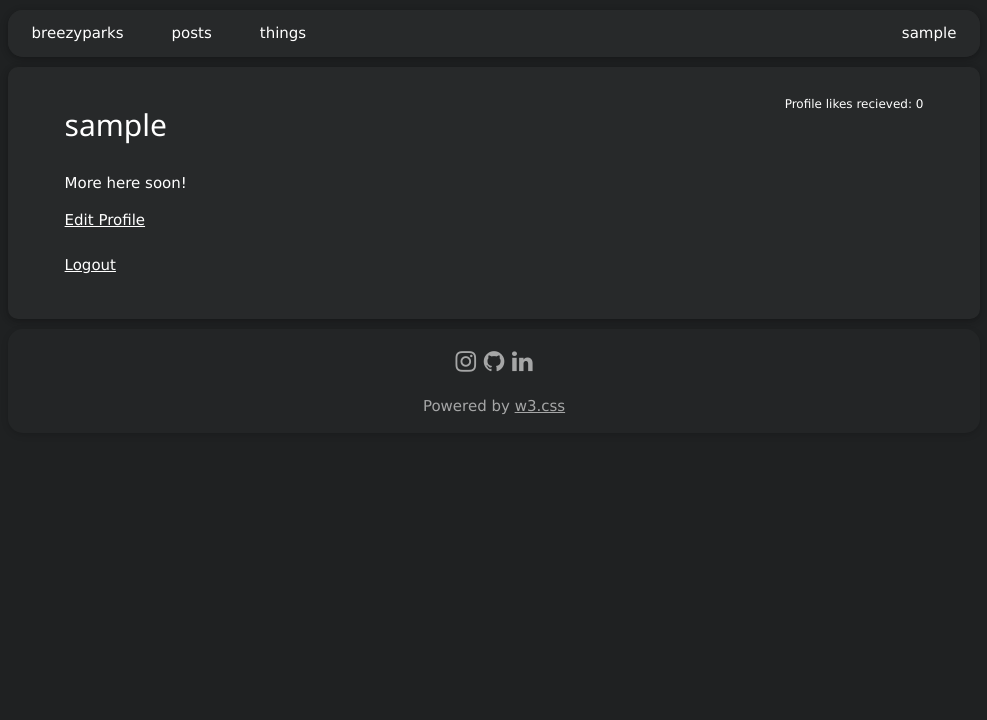
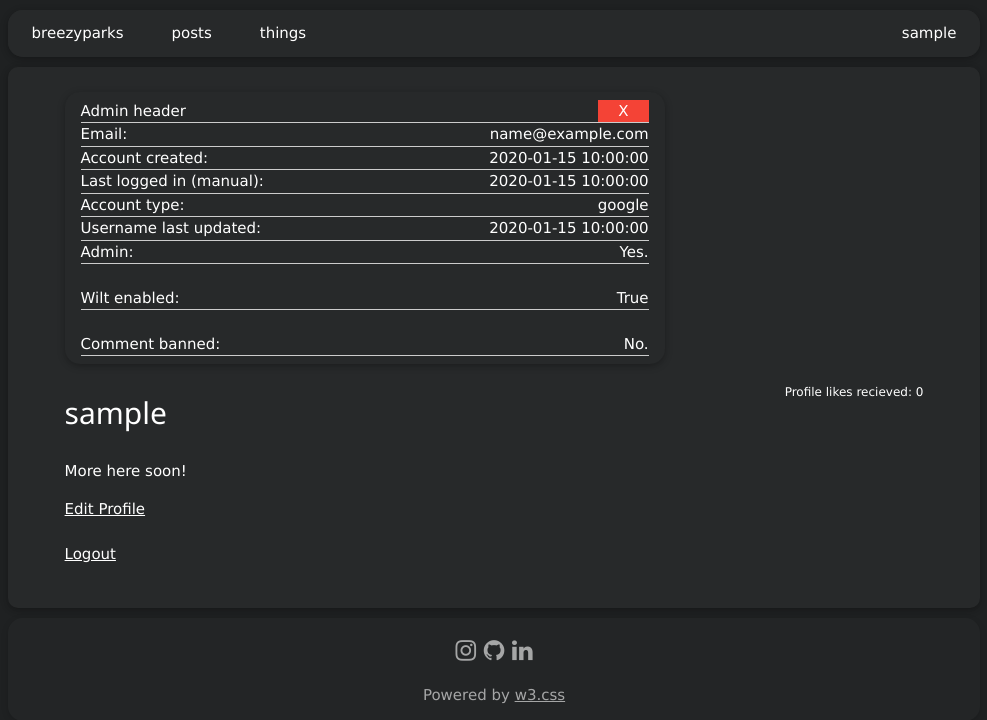
Before and after one commit to H-R-B-Y/BreezyParks, a Flask app: page /profile in a window 1280 px wide. Shown: the top 720 px of the page, without its empty margins (146-1133 px from the left). Run offline with Flask 3, Linux system fonts and the light colour scheme; a user stored in the database is signed in; tables that the repository leaves empty hold one stand-in row (values such as "Sample post").

Commit message:
Added admin header to profile page

```diff
--- a/app/api_v1/__init__.py
+++ b/app/api_v1/__init__.py
@@ -16,7 +16,7 @@ For token holders:
 
 api_v1_bp = Blueprint("api_v1", __name__)
 
-def _add_api_version_header(response):
+def _add_api_version_header(*response):
 	"""
 	Helper function to add the API-Version header to the response.
 	"""
--- a/app/schema.py
+++ b/app/schema.py
@@ -247,7 +247,8 @@ class SpotifyToken(db.Model):
 			print("Failed to refresh token")
 			return False
 		self.access_token = response.json().get("access_token")
-		self.refresh_token = response.json().get("refresh_token")
+		refresh_token = response.json().get("refresh_token")
+		self.refresh_token = refresh_token if refresh_token else self.refresh_token
 		self.access_expires = datetime.utcnow() + timedelta(seconds=response.json().get("expires_in"))
 		self.updated_at = datetime.utcnow()
 		db.session.add(self)
--- a/app/spotify_stuff/auth_routes.py
+++ b/app/spotify_stuff/auth_routes.py
@@ -30,7 +30,7 @@ def spotify_register():
 	"""
 	if current_user.spotify_token \
 		and current_user.spotify_token.refresh_token \
-		and current_user.spotify_token.epired == False:
+		and current_user.spotify_token.expired == False:
 		flash("Spotify account already linked", "info")
 		return redirect(url_for("profile"))
 	return render_template("spotify_stuff/spotify_stuff.html.jinja", auth_url=get_auth_route())
--- /dev/null
+++ b/app/templates/admin_area/partials/admin_profile_header.html.jinja
@@ -0,0 +1,151 @@
+{% if current_user.is_authenticated and current_user.is_admin and user is defined and user.is_authenticated %}
+
+<div id="profile-admin-header" class="w3-container w3-auto w3-card w3-margin-bottom w3-padding" style="max-width: 600px;border-radius: 15px;">
+	<div class="w3-cell-row w3-border-bottom">
+		<div class="w3-cell"><a>Admin header</a></div>
+		<div class="w3-cell w3-red w3-center" onclick="unfold_something('profile-admin-header')">X</div>
+	</div>
+	<div class="w3-cell-row w3-border-bottom">
+		<div class="w3-cell">Email: </div>
+		<div class="w3-cell w3-right-align">{{ user.email }}</div>
+	</div>
+
+	<div class="w3-cell-row w3-border-bottom">
+		<div class="w3-cell">Account created: </div>
+		<div class="w3-cell w3-right-align">{{ user.created_date }}</div>
+	</div>
+
+	<div class="w3-cell-row w3-border-bottom">
+		<div class="w3-cell">Last logged in (manual): </div>
+		<div class="w3-cell w3-right-align">{{ user.last_login_date }}</div>
+	</div>
+
+	<div class="w3-cell-row w3-border-bottom">
+		<div class="w3-cell">Account type: </div>
+		{% if user.google_id%}
+				<div class="w3-cell w3-right-align">google</div>
+		{% elif user.github_id %}
+				<div class="w3-cell w3-right-align">github</div>
+		{% else %}
+				<div class="w3-cell w3-right-align">local</div>
+		{% endif %}
+	</div>
+
+	<div class="w3-cell-row w3-border-bottom">
+		<div class="w3-cell">Username last updated: </div>
+		<div class="w3-cell w3-right-align">{{ user.username_last_updated }}</div>
+	</div>
+
+	<div class="w3-cell-row w3-border-bottom">
+		<div class="w3-cell">Admin: </div>
+		<div class="w3-cell w3-right-align">{% if user.is_admin %}Yes.{% else %}No.{% endif %}</div>
+	</div>
+	<br/>
+
+
+	<div id="wilt-header" class="w3-cell-row w3-border-bottom" onclick="unfold_something('spotify-info-accordian')">
+		<div class="w3-cell">Wilt enabled: </div>
+		<div id="wilt-toggle-text" class="w3-cell w3-right-align">{{ user.wilt_enabled }}</div>
+	</div>
+
+		<div id="spotify-info-accordian" class="w3-hide">
+			{% if user.wilt_enabled and user.spotify_token %}
+				<div class="w3-cell-row w3-border-bottom">
+					<div class="w3-cell">Last updated: </div>
+					<div class="w3-cell w3-right-align">{{ user.spotify_token.updated_at }}</div>
+				</div>
+				<div class="w3-cell-row w3-border-bottom">
+					<div class="w3-cell">Token expires at: </div>
+					<div class="w3-cell w3-right-align">{{ user.spotify_token.access_expires }}</div>
+				</div>
+			{% endif %}
+			<div class="w3-border-bottom w3-auto w3-center">
+				<a href="javascript:toggle_wilt();"
+				class="w3-button w3-margin-top">
+					<div id="wilt_toggle_button" class="my-hover-lilac">
+						{% if user.wilt_enabled %}
+						Disable wilt
+						{% else %}
+						Enable wilt
+						{% endif %}
+					</div>
+				</a>
+			</div>
+		</div>
+	<br/>
+	<div class="w3-border-bottom">
+	<div class="w3-cell-row" onclick="unfold_something('ban-comment-accordian')">
+		<div class="w3-cell">Comment banned: </div>
+		<div id="ban-comment-text" class="w3-cell w3-right-align">{% if user.can_comment%}No.{% else %}Yes.{% endif %}</div>
+	</div>
+	<div id="ban-comment-accordian" style="max-width:200px;" class="w3-auto w3-center w3-hide">
+		<a href="javascript:ban_comment();"
+		class="w3-button w3-margin-top">
+			<div id="ban-comment-button" class="my-hover-lilac">
+			{% if user.can_comment %}
+				Ban comment
+			{% else %}
+				Unban comment
+			{% endif %}
+			</div>
+		</a>
+	</div>
+	</div>
+</div>
+<script>
+	async function unfold_something(id_to_unfold)
+	{
+		const unfoldable = document.getElementById(id_to_unfold);
+		if (unfoldable.classList.contains("w3-hide"))
+		{
+			unfoldable.classList.remove("w3-hide");
+		}
+		else
+		{
+			unfoldable.classList.add("w3-hide");
+		}
+	}
+	async function ban_comment()
+	{
+		const user_id = {{ user.id }};
+		try {
+			const response = await fetch("{{ url_for('api_v1.api_v1_user_ban_comment', id=user.id) }}", {
+				method: "POST"
+			});
+			if (!response.ok)
+			{
+				throw new Error("Error banning comment: ", response);
+			}
+			const data = await response.json();
+			if (data.status === "success")
+			{
+				document.getElementById("ban-comment-button").innerText = data.banned ? "Unban comment" : "Ban comment";
+				document.getElementById("ban-comment-text").innerText = data.banned ? "Yes." : "No.";
+			}
+		} catch (error) {
+			console.error("Error banning comment: ", error);
+		}
+	}
+	async function toggle_wilt()
+	{
+		const user_id = {{ user.id }};
+		try {
+			const response = await fetch("{{ url_for('api_v1.api_v1_user_toggle_wilt', id=user.id) }}", {
+				method: "POST"
+			});
+			if (!response.ok)
+			{
+				throw new Error("Error toggling wilt: ", response);
+			}
+			const data = await response.json();
+			if (data.status === "success")
+			{
+				document.getElementById("wilt_toggle_button").innerText = data.wilt_enabled ? "Disable wilt" : "Enable wilt";
+				document.getElementById("wilt-toggle-text").innerText = data.wilt_enabled;
+			}
+		} catch (error) {
+			console.error("Error toggling wilt: ", error);
+		}
+	}
+</script>
+{% endif %}
--- a/app/templates/profile.html.jinja
+++ b/app/templates/profile.html.jinja
@@ -6,6 +6,9 @@
 {% set page_type, page_id = "profile", user.id %}
 {% block body %}
 	<div id="main" class="w3-container w3-margin-bottom">
+		{% if current_user.is_authenticated and current_user.is_admin %}
+			{% include "admin_area/partials/admin_profile_header.html.jinja" %}
+		{% endif %}
 		<div class="w3-cell-row">
 			<div class="w3-cell"><h2>{{ username }}</h2></div>
 			<div class="w3-cell w3-cell-top w3-right-align">
@@ -22,10 +25,7 @@
 				{% endif %}
 			</div>
 		</div>
-		{% if user.wilt_enabled and user.spotify_token is not none%}
-					{% include "spotify_stuff/partials/wilt.html.jinja"%}
-
-		{% endif %}
+		{% if user.wilt_enabled and user.spotify_token is not none and not user.spotify_token.expired %}{% include "spotify_stuff/partials/wilt.html.jinja"%}{% endif %}
 		<p>More here soon!</p>
 		{% if myprofile is true%}
 		<a href="/profile/update">Edit Profile</a>
--- a/app/templates/spotify_stuff/partials/wilt.html.jinja
+++ b/app/templates/spotify_stuff/partials/wilt.html.jinja
@@ -5,7 +5,6 @@
 	{% if track_uri is not none %}
 			<div id="wilt-container" class="w3-cell-row w3-margin-bottom w3-auto">
 				<div class="w3-cell wilt-container">
-
 					<script src="https://open.spotify.com/embed/iframe-api/v1" async></script>
 					<div class="w3-border-bottom w3-margin-bottom">Currently listening to:</div>
 					<div id="wilt-embed-iframe"></div>
```
Also changed, not shown: app/api_v1/routes.py (+20 -0 lines). Lines whose indentation alone changed are shown as unchanged.
